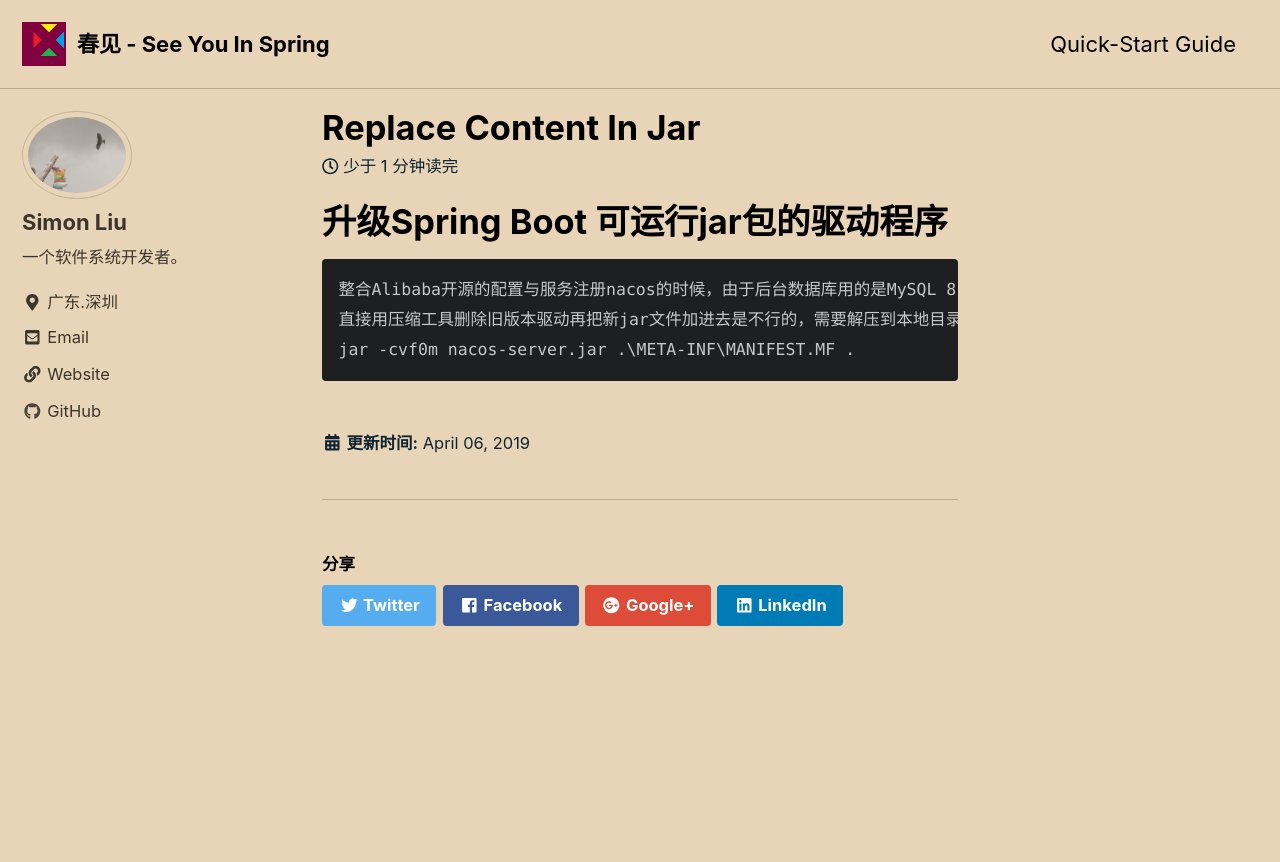
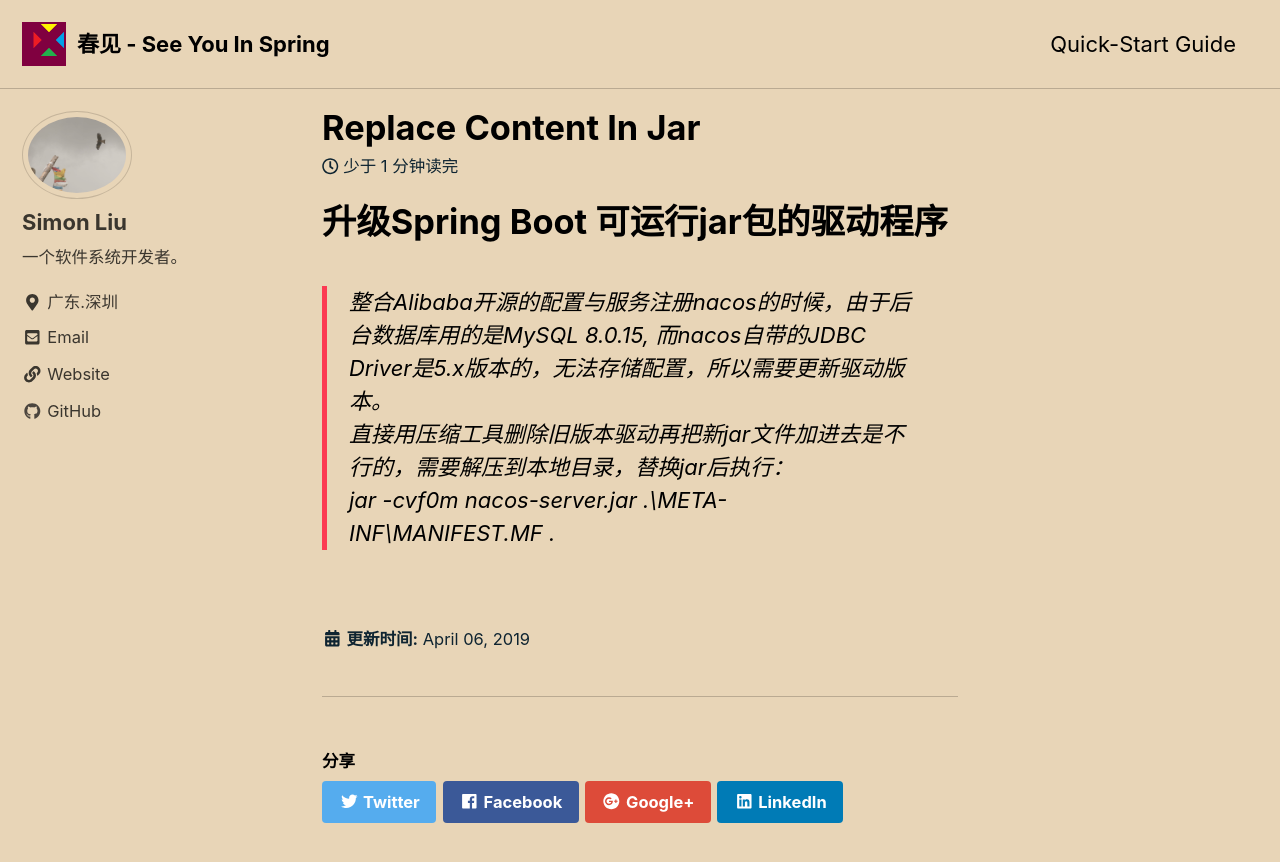
Before and after one commit to liusimon/liusimon.github.io, a Jekyll site: the page built from _posts/2019-04-06-replace-content-in-jar.md, in a window 1280 px wide and 900 px high. Shown: the top 862 px of the window. Built offline with Jekyll 4.4.1, drawn with Linux system fonts in a browser that asks for light colours; cached includes are drawn as plain includes.

Commit message:
帖子换行Blockquotes

```diff
--- a/_posts/2019-04-06-replace-content-in-jar.md
+++ b/_posts/2019-04-06-replace-content-in-jar.md
@@ -1,4 +1,4 @@
 # 升级Spring Boot 可运行jar包的驱动程序
-    整合Alibaba开源的配置与服务注册nacos的时候，由于后台数据库用的是MySQL 8.0.15, 而nacos自带的JDBC Driver是5.x版本的，无法存储配置，所以需要更新驱动版本。
+>    整合Alibaba开源的配置与服务注册nacos的时候，由于后台数据库用的是MySQL 8.0.15, 而nacos自带的JDBC Driver是5.x版本的，无法存储配置，所以需要更新驱动版本。
     直接用压缩工具删除旧版本驱动再把新jar文件加进去是不行的，需要解压到本地目录，替换jar后执行：
     jar -cvf0m nacos-server.jar .\META-INF\MANIFEST.MF .
```
Also changed, not shown: _pages/about.md (added).
